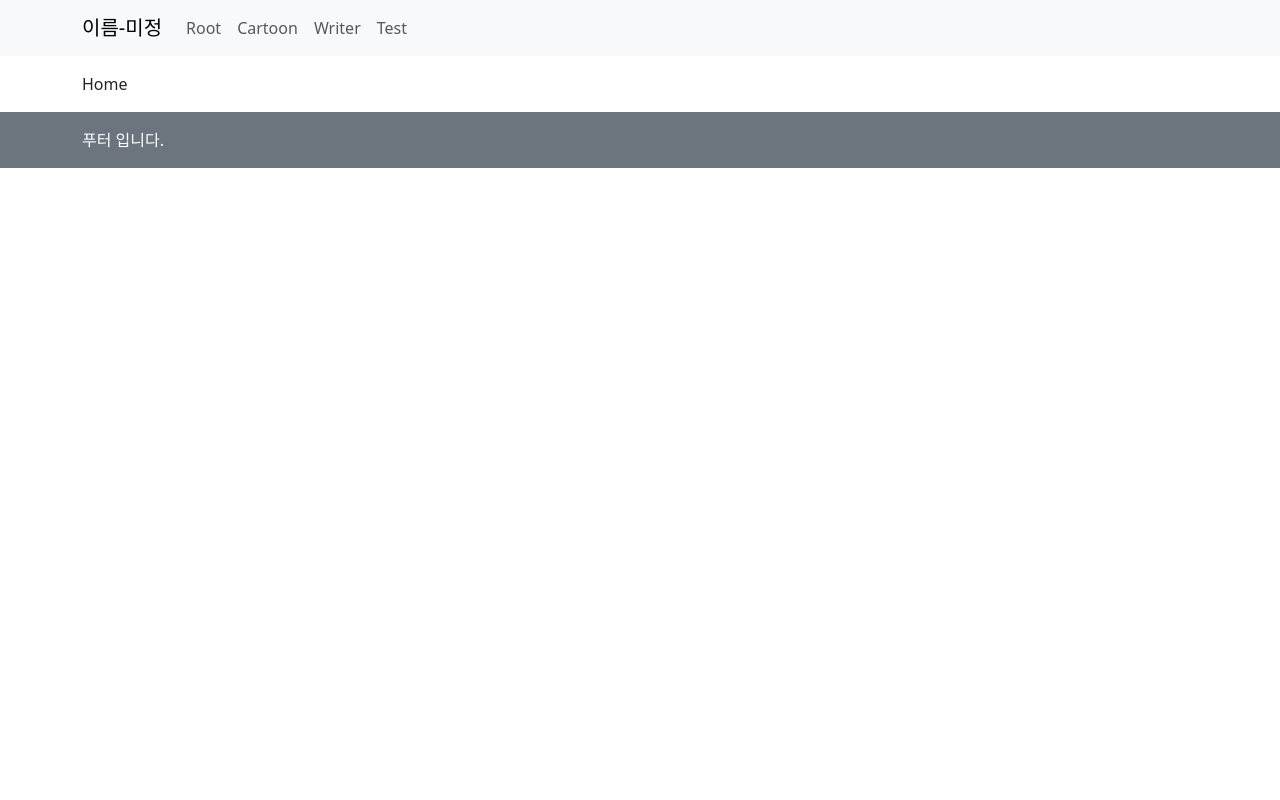
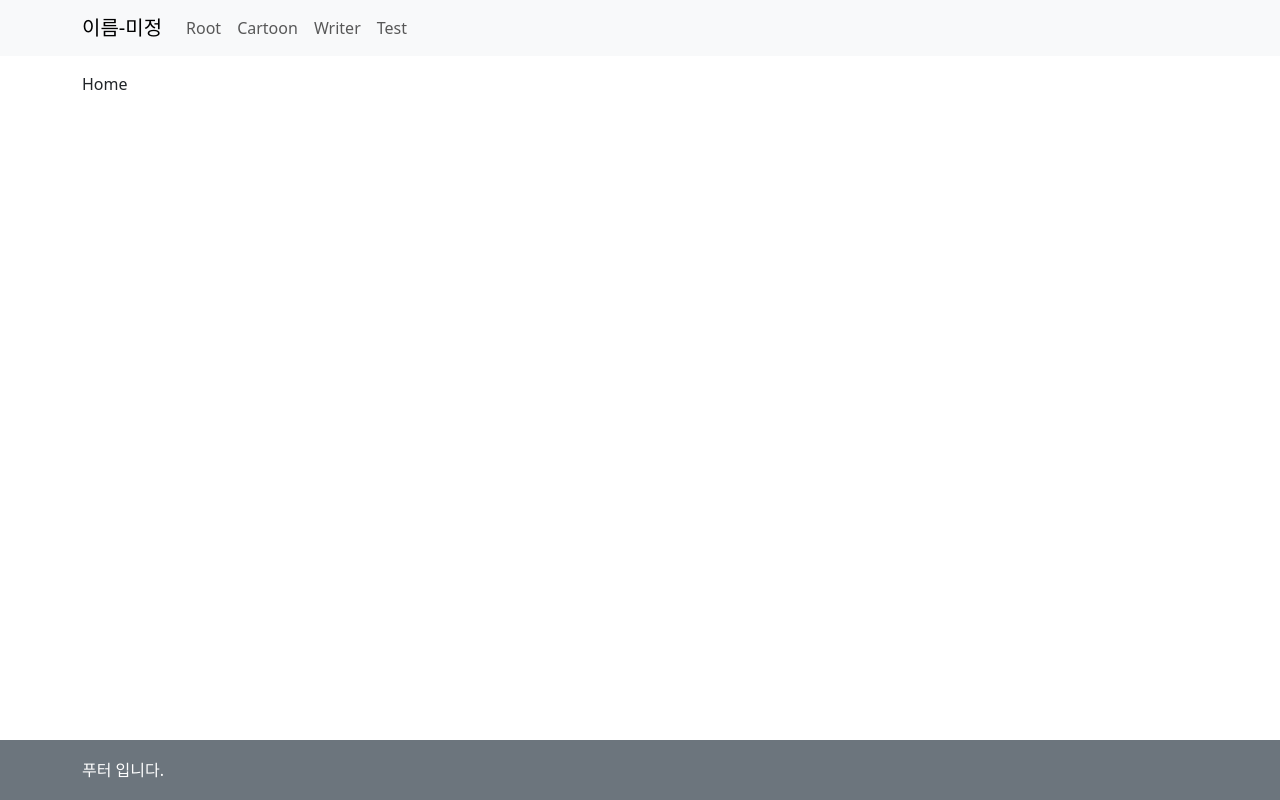
Before and after one commit to sisu-01/cartoon_frontend, a React (Create React App) app: page / in a window 1280 px wide. Built offline with nearby package versions, Linux system fonts and the light colour scheme.

Commit message:
헤더 메인 푸터 그리드

```diff
--- a/src/index.js
+++ b/src/index.js
@@ -15,9 +15,12 @@ const root = ReactDOM.createRoot(document.getElementById('root'));
 root.render(
     <BrowserRouter>
         <Header />
-        <Container fluid='md' className='py-3'>
-            <App />
-        </Container>
+        <main>
+            <Container fluid='md'>
+                <App />
+            </Container>
+        </main>
         <Footer />
     </BrowserRouter>
 );
+document.getElementById('root').classList.add('grid-container');
--- a/src/layouts/Footer.js
+++ b/src/layouts/Footer.js
@@ -4,7 +4,7 @@ import Container from 'react-bootstrap/Container';
 
 function Footer() {
     return (
-        <footer className='bg-secondary py-3'>
+        <footer className='footer'>
             <Container fluid='md'>
                 <span className='text-white'>푸터 입니다.</span>
             </Container>
--- a/src/style.css
+++ b/src/style.css
@@ -1,3 +1,27 @@
+html, body, #id {
+    margin: 0;
+    padding: 0;
+    height: 100%;
+}
+
+.grid-container {
+    display: grid;
+    grid-template-rows: auto 1fr auto; /* header, content, footer */
+    min-height: 100vh;
+}
+
+main {
+    overflow-y: auto;
+    padding: 1rem;
+}
+
+.footer {
+    display: flex;
+    align-items: center;
+    height: 60px;
+    background-color: #6c757d;
+}
+
 a {
     text-decoration: none;
 }
```
